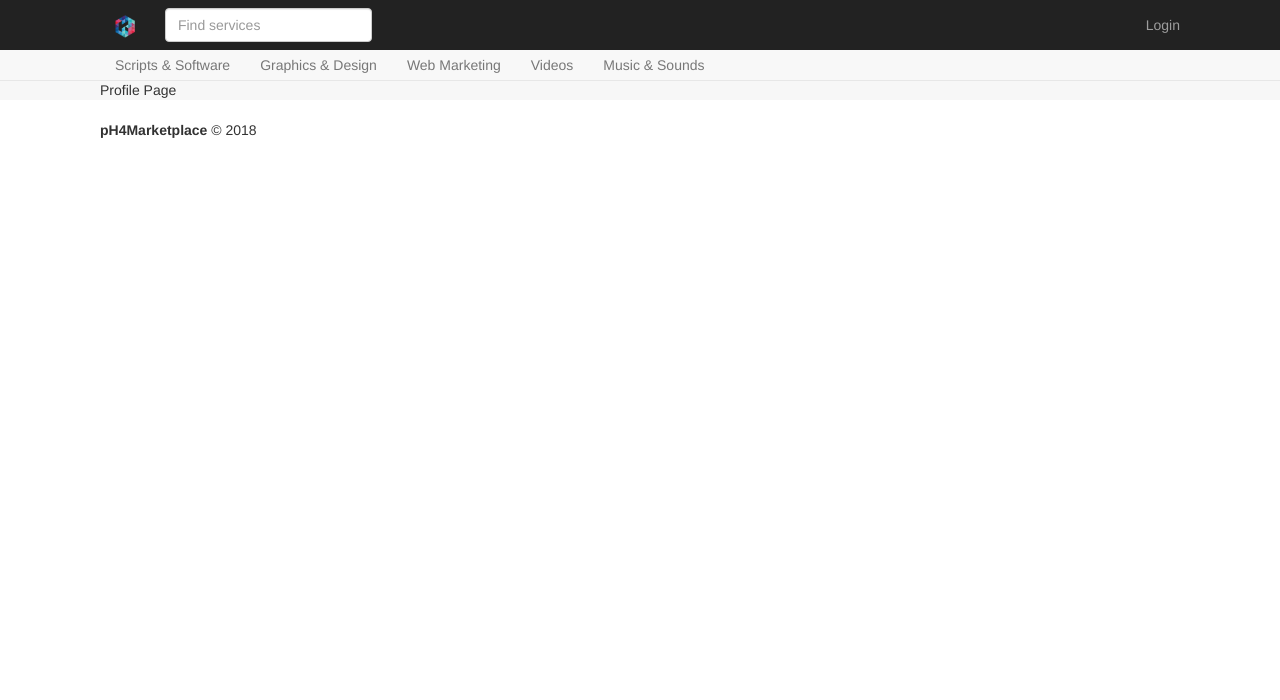
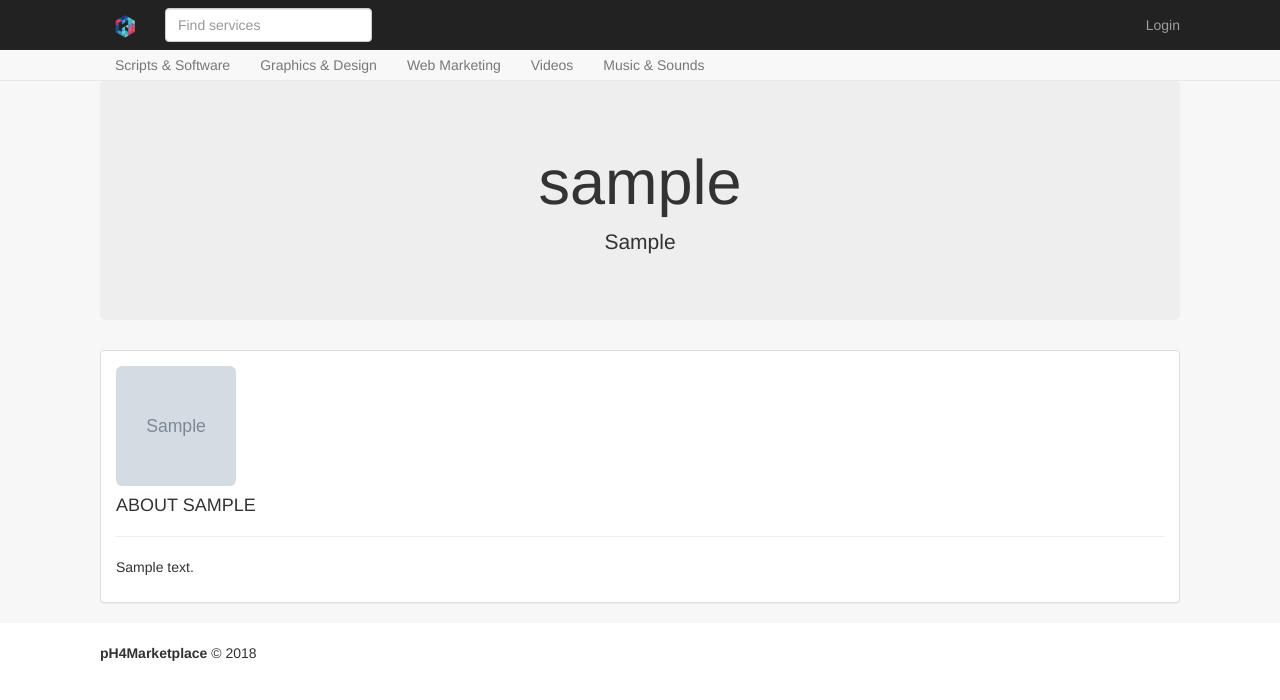
Before and after one commit to pH-7/pH4Marketplace, a Django app: a page that uses marketplaceapp/templates/profile.html in a window 1280 px wide. Shown: the top 700 px of the page. Run offline with Django 3.2, Linux system fonts and the light colour scheme; tables that the repository leaves empty hold one stand-in row (values such as "Sample post"); grey boxes marked "Sample" are stand-in pictures; some libraries are stand-ins or nearby versions.

Commit message:
Add profile details page

```diff
--- a/marketplaceapp/models.py
+++ b/marketplaceapp/models.py
@@ -10,6 +10,7 @@ class Profile(models.Model):
     user = models.OneToOneField(User, on_delete=models.CASCADE)
     avatar = models.CharField(max_length=500)
     about = models.CharField(max_length=1000)
+    slogan = models.CharField(max_length=500)
 
     def __str__(self):
         return self.user.username
--- a/marketplaceapp/templates/profile.html
+++ b/marketplaceapp/templates/profile.html
@@ -2,5 +2,18 @@
 {% load staticfiles %}
 
 {% block page %}
-    Profile Page
+    <div class="jumbotron text-center">
+        <h1>{{ profile.user.username }}</h1>
+        <p>{{ profile.slogan }}</p>
+    </div>
+    <div class="panel panel-default">
+        <div class="panel-body">
+            <p><img src="{{ profile.avatar }}" alt="{{ profile.user.username }}" class="img-rounded" height="120" width="120"></p>
+            <h4 class="text-uppercase">
+                About {{ profile.user.username }}
+            </h4>
+            <hr>
+            <p>{{ profile.about }}</p>
+        </div>
+    </div>
 {% endblock %}
--- a/marketplaceapp/views.py
+++ b/marketplaceapp/views.py
@@ -4,7 +4,7 @@ from django.contrib.auth.decorators import login_required
 from django.shortcuts import render, redirect
 
 from marketplace.settings import MEDIA_URL
-from marketplaceapp.models import Gig
+from marketplaceapp.models import Gig, Profile
 from marketplaceapp.forms import GigForm
 
 def home(request):
@@ -82,8 +82,13 @@ def my_gigs(request):
     )
 
 def profile(request, username):
+    try:
+        profile = Profile.objects.get(user__username=username)
+    except Profile.DoesNotExist:
+        return redirect(home)
+
     return render(
         request,
         'profile.html',
-        {}
+        {'profile': profile}
     )
```
